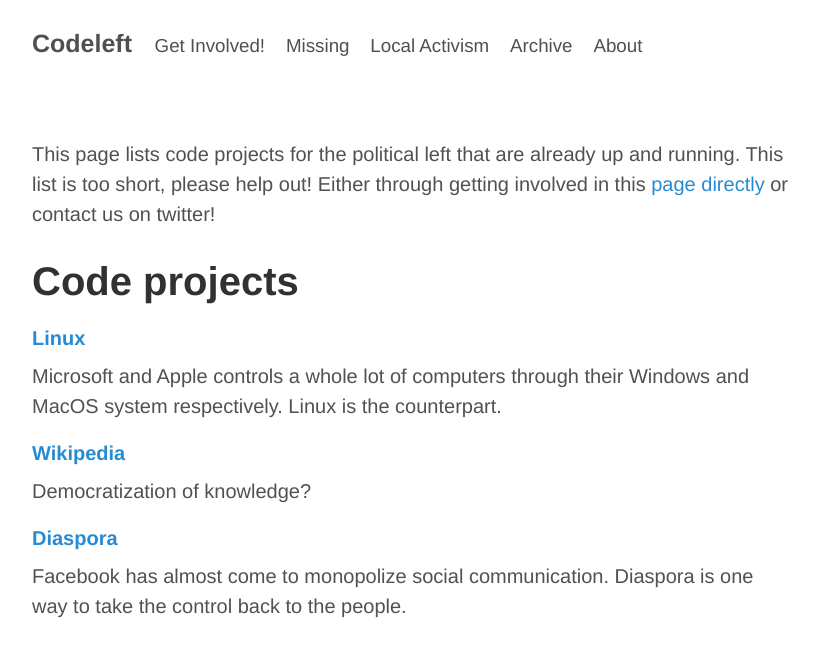
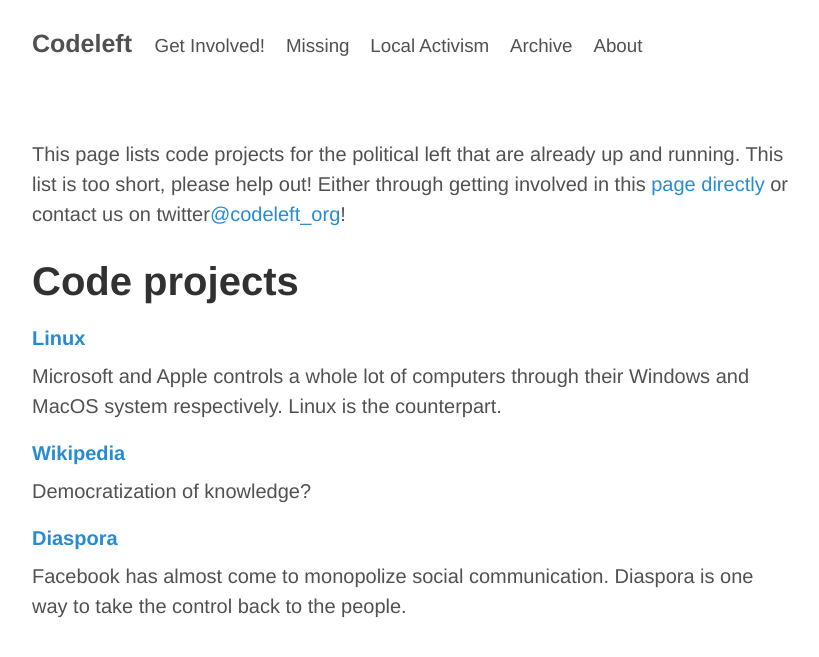
Before and after one commit to johhoi/codeleft, a Jekyll site: the page built from get_involved.md, in a window 1280 px wide. Shown: the top 657 px of the page, without its empty margins (228-1047 px from the left). Built offline with Jekyll 4.4.1, drawn with Linux system fonts in a browser that asks for light colours.

Commit message:
Update get_involved.md

```diff
--- a/get_involved.md
+++ b/get_involved.md
@@ -2,7 +2,7 @@
 layout: default
 title: Get Involved!
 ---
-This page lists code projects for the political left that are already up and running. This list is too short, please help out! Either through getting involved in this [page directly](https://github.com/johhoi/codeleft/) or contact us on twitter!
+This page lists code projects for the political left that are already up and running. This list is too short, please help out! Either through getting involved in this [page directly](https://github.com/johhoi/codeleft/) or contact us on twitter[@codeleft_org](https://twitter.com/Codeleft_org)!
 
 # Code projects
 #### [Linux](https://en.wikipedia.org/wiki/Linux)
```
